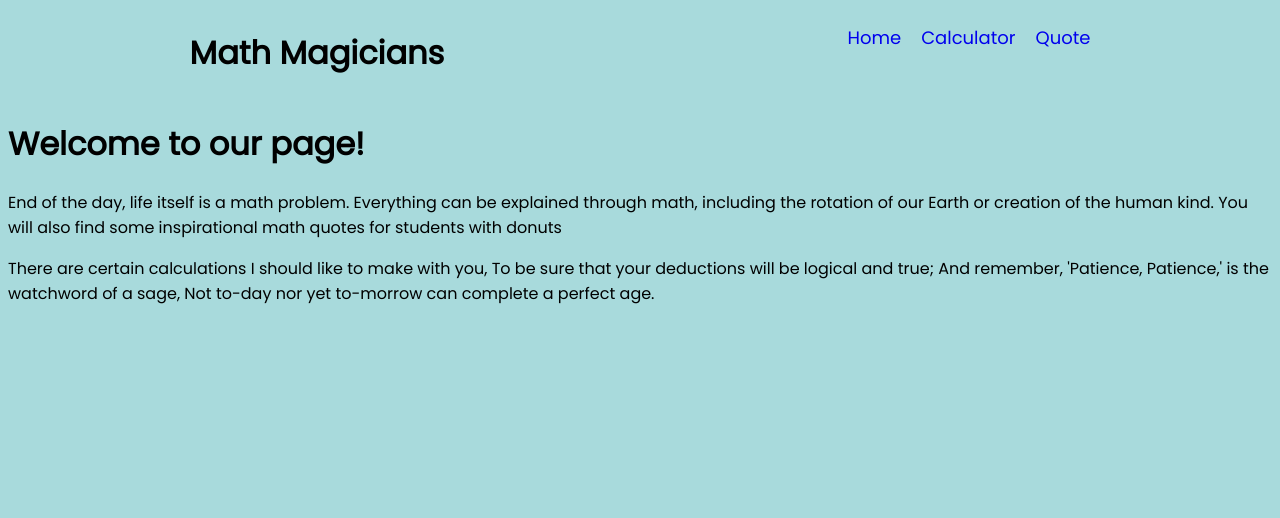
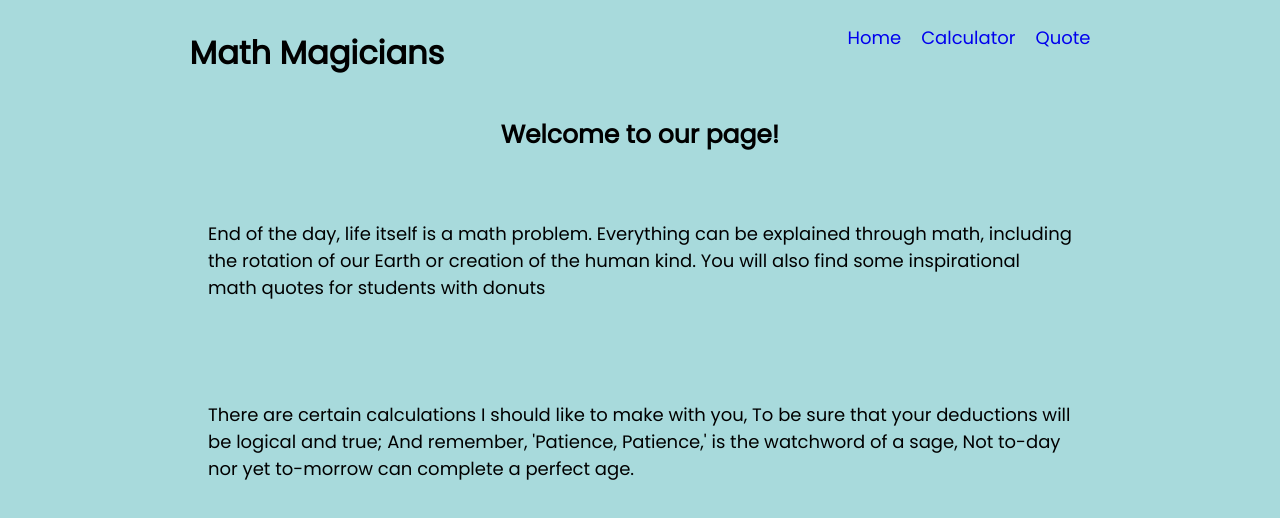
Before and after one commit to thecodechaser/math-magicians, a React (Create React App) app: page / in a window 1280 px wide. Shown: the top 518 px of the page. Built offline with nearby package versions, Linux system fonts and the light colour scheme.

Commit message:
Add styling for home

```diff
--- a/src/App.css
+++ b/src/App.css
@@ -26,6 +26,21 @@ body {
  }
 
   /* style for home.js */
+
+  .home-main {
+      display: flex;
+      flex-direction: column;
+      align-items: center;
+  }
+
+  .home-heading {
+      font-size: 25px;
+  }
+
+  .home-para {
+      font-size: 18px;
+      margin: 50px 200px;
+  }
 
 /* style for calculator.js */
 
--- a/src/components/Home.js
+++ b/src/components/Home.js
@@ -2,12 +2,12 @@ import React from "react";
 
 const Home =()=>{
     return (
-        <main>
-            <h1>Welcome to our page!</h1>
-            <p>End of the day, life itself is a math problem. Everything can be explained through math,
+        <main className="home-main">
+            <h1 className="home-heading">Welcome to our page!</h1>
+            <p className="home-para">End of the day, life itself is a math problem. Everything can be explained through math,
                 including the rotation of our Earth or creation of
                 the human kind. You will also find some inspirational math quotes for students with donuts</p>
-            <p>There are certain calculations I should like to make with you,
+            <p className="home-para">There are certain calculations I should like to make with you,
 To be sure that your deductions will be logical and true;
 And remember, 'Patience, Patience,' is the watchword of a sage,
 Not to-day nor yet to-morrow can complete a perfect age.</p>
```
